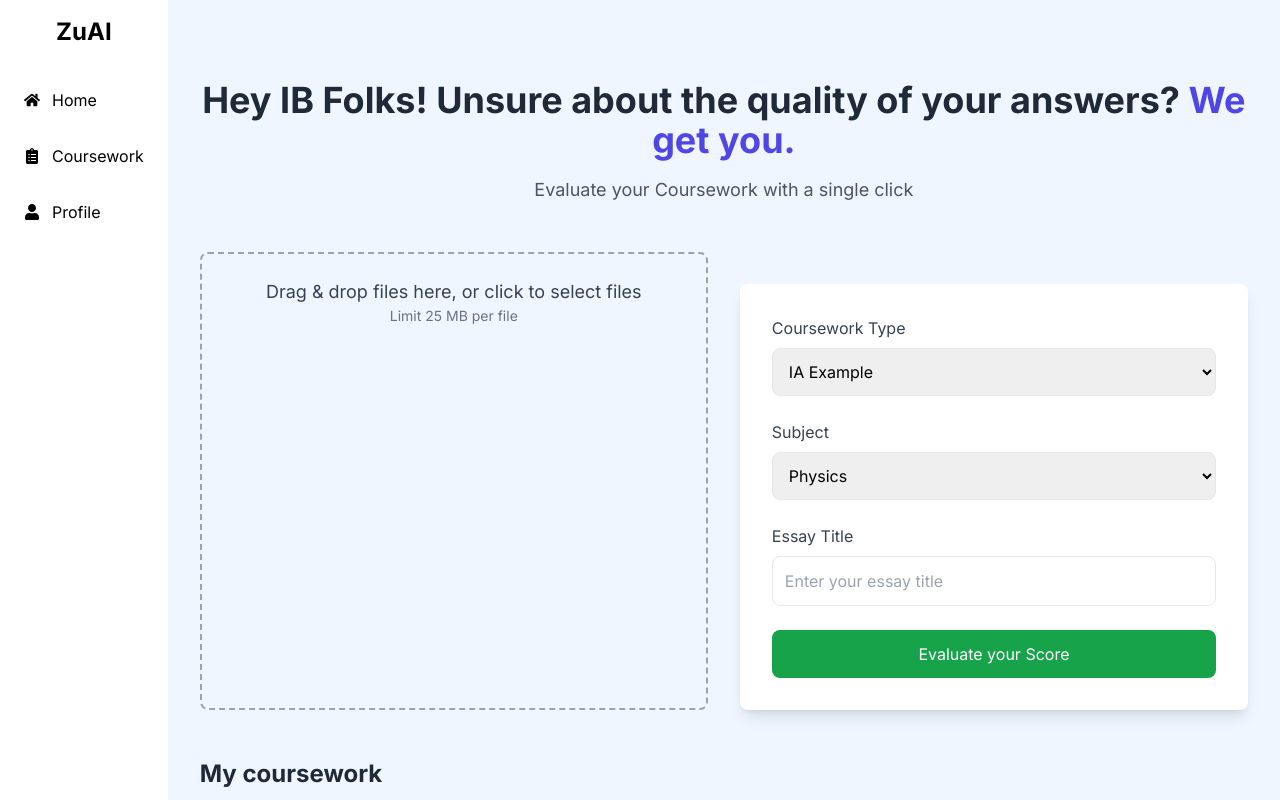
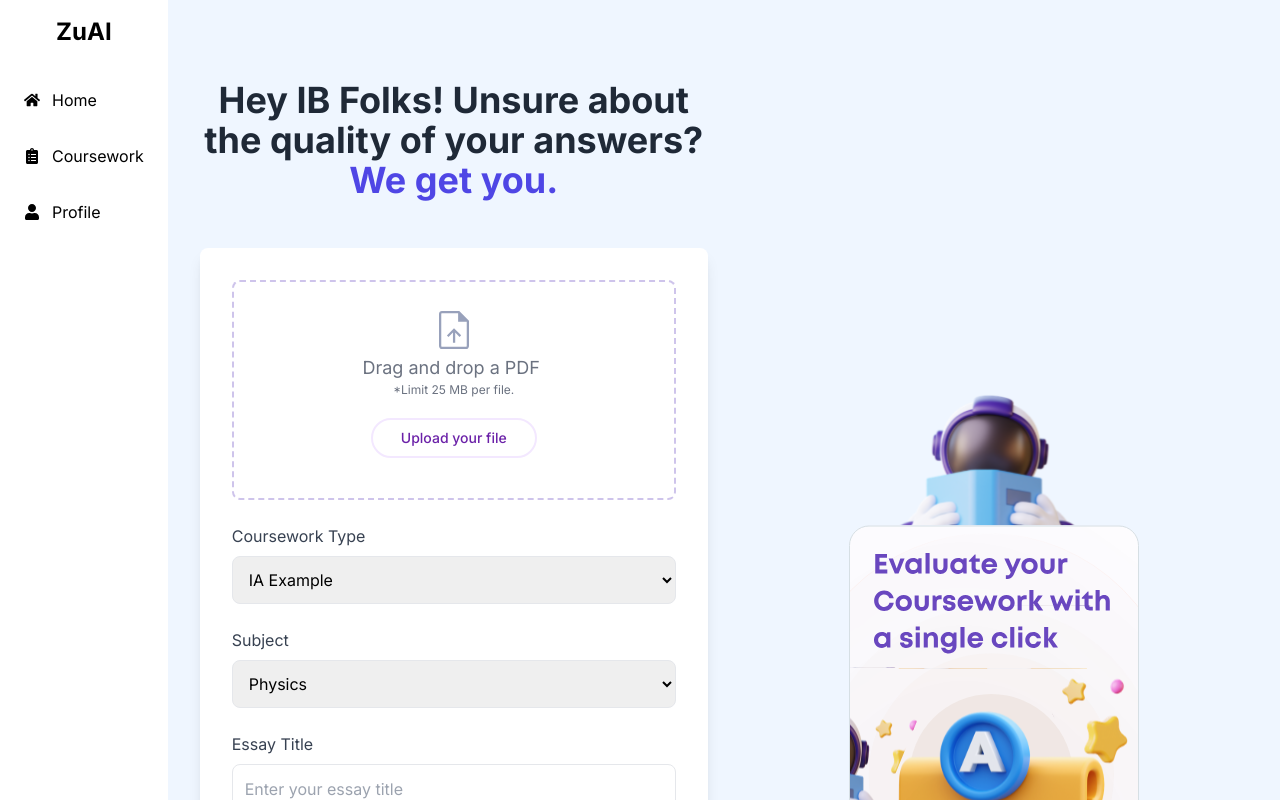
Before and after one commit to Durgesh2601/ib-coursework-evaluation, a Next.js app: page / in a window 1280 px wide. Shown: the top 800 px of the page. Built offline with nearby package versions, Linux system fonts and the light colour scheme.

Commit message:
feat: form enhancements

```diff
--- a/src/app/page.js
+++ b/src/app/page.js
@@ -4,6 +4,8 @@ import CourseworkList from "@/components/ui/CourseworkList";
 import FileUpload from "@/components/ui/FileUpload";
 import Header from "@/components/ui/Header";
 import Tabs from "@/components/ui/Tabs";
+import HomePageImg from "@/assets/img1.svg";
+import Image from "next/image";
 
 export default function Home() {
   const myCourseworkItems = [
@@ -28,12 +30,25 @@ export default function Home() {
     <main className="flex">
       <Sidebar />
       <main className="flex-1 p-4 lg:p-8 bg-blue-50 min-h-screen">
-        <Header />
-        <section className="grid grid-cols-1 lg:grid-cols-2 gap-4 lg:gap-8">
-          <FileUpload />
-          <CourseworkForm />
-        </section>
+        <div className="grid grid-cols-1 lg:grid-cols-2 gap-2 lg:gap-8">
+          {/* First Column: Header and CourseworkForm */}
+          <div>
+            <Header />
+            <CourseworkForm />
+          </div>
+          {/* Second Column: Image */}
+          <div className="flex items-end justify-center">
+            <Image
+              src={HomePageImg}
+              alt="Coursework Image"
+              width={290}
+              height={528}
+            />
+          </div>
+        </div>
+
         <CourseworkList title="My coursework" items={myCourseworkItems} />
+
         <section className="mt-6 lg:mt-12">
           <h2 className="text-2xl font-bold text-gray-800 mb-4">
             Explore coursework
--- a/src/components/ui/CourseworkForm.jsx
+++ b/src/components/ui/CourseworkForm.jsx
@@ -1,6 +1,9 @@
+import FileUpload from "./FileUpload";
+
 export default function CourseworkForm() {
   return (
     <form className="bg-white p-8 rounded-lg shadow-lg mt-8 space-y-6">
+      <FileUpload />
       <div>
         <label className="block text-gray-700 mb-2">Coursework Type</label>
         <select className="w-full p-3 border rounded-lg">
--- a/src/components/ui/FileUpload.jsx
+++ b/src/components/ui/FileUpload.jsx
@@ -1,7 +1,10 @@
-"use client"
+"use client";
 
+import Image from "next/image";
 import React, { useEffect, useState } from "react";
 import { useDropzone } from "react-dropzone";
+import FileUploadImg from "@/assets/upload_file.svg";
+import { Button } from "./button";
 
 const FileUpload = () => {
   const [files, setFiles] = useState([]);
@@ -26,13 +29,17 @@ const FileUpload = () => {
   return (
     <div
       {...getRootProps()}
-      className="border-2 border-dashed border-gray-400 p-6 rounded-lg cursor-pointer text-center hover:border-blue-500 transition"
+      className="border-2 border-dashed border-light-pink p-6 rounded-lg cursor-pointer text-center hover:border-blue-500 transition"
     >
       <input {...getInputProps()} />
-      <p className="text-lg text-gray-700">
-        Drag & drop files here, or click to select files
-      </p>
-      <p className="text-sm text-gray-500">Limit 25 MB per file</p>
+      <div className="flex justify-center">
+        <Image src={FileUploadImg} alt="File-upload" />
+      </div>
+      <p className="text-lg text-gray-500">Drag and drop a PDF  </p>
+      <p className="text-xs text-gray-500">*Limit 25 MB per file.</p>
+      <div className="mt-5">
+        <Button variant="primary">Upload your file</Button>
+      </div>
       <ul className="mt-4 space-y-2">
         {files.map((file, index) => (
           <li key={index} className="text-gray-800">
--- a/src/components/ui/Header.jsx
+++ b/src/components/ui/Header.jsx
@@ -5,9 +5,9 @@ export default function Header() {
         Hey IB Folks! Unsure about the quality of your answers?{" "}
         <span className="text-indigo-600">We get you.</span>
       </h1>
-      <p className="text-lg text-gray-600">
+      {/* <p className="text-lg text-gray-600">
         Evaluate your Coursework with a single click
-      </p>
+      </p> */}
     </header>
   );
 }
--- a/src/components/ui/button.jsx
+++ b/src/components/ui/button.jsx
@@ -1,26 +1,30 @@
-import * as React from "react"
-import { Slot } from "@radix-ui/react-slot"
+import * as React from "react";
+import { Slot } from "@radix-ui/react-slot";
 import { cva } from "class-variance-authority";
 
-import { cn } from "@/lib/utils"
+import { cn } from "@/lib/utils";
 
 const buttonVariants = cva(
   "inline-flex items-center justify-center whitespace-nowrap rounded-md text-sm font-medium ring-offset-white transition-colors focus-visible:outline-none focus-visible:ring-2 focus-visible:ring-gray-950 focus-visible:ring-offset-2 disabled:pointer-events-none disabled:opacity-50 dark:ring-offset-gray-950 dark:focus-visible:ring-gray-300",
   {
     variants: {
       variant: {
-        default: "bg-gray-900 text-gray-50 hover:bg-gray-900/90 dark:bg-gray-50 dark:text-gray-900 dark:hover:bg-gray-50/90",
+        default:
+          "bg-gray-900 text-gray-50 hover:bg-gray-900/90 dark:bg-gray-50 dark:text-gray-900 dark:hover:bg-gray-50/90",
+        primary:
+          "bg-white text-purple-800 border-2 border-purple-100 rounded-full hover:bg-purple-50",
         destructive:
           "bg-red-500 text-gray-50 hover:bg-red-500/90 dark:bg-red-900 dark:text-gray-50 dark:hover:bg-red-900/90",
         outline:
           "border border-gray-200 bg-white hover:bg-gray-100 hover:text-gray-900 dark:border-gray-800 dark:bg-gray-950 dark:hover:bg-gray-800 dark:hover:text-gray-50",
         secondary:
           "bg-gray-100 text-gray-900 hover:bg-gray-100/80 dark:bg-gray-800 dark:text-gray-50 dark:hover:bg-gray-800/80",
-        ghost: "hover:bg-gray-100 hover:text-gray-900 dark:hover:bg-gray-800 dark:hover:text-gray-50",
+        ghost:
+          "hover:bg-gray-100 hover:text-gray-900 dark:hover:bg-gray-800 dark:hover:text-gray-50",
         link: "text-gray-900 underline-offset-4 hover:underline dark:text-gray-50",
       },
       size: {
-        default: "h-10 px-4 py-2",
+        default: "h-10 px-7 py-2",
         sm: "h-9 rounded-md px-3",
         lg: "h-11 rounded-md px-8",
         icon: "h-10 w-10",
@@ -31,17 +35,20 @@ const buttonVariants = cva(
       size: "default",
     },
   }
-)
+);
 
-const Button = React.forwardRef(({ className, variant, size, asChild = false, ...props }, ref) => {
-  const Comp = asChild ? Slot : "button"
-  return (
-    (<Comp
-      className={cn(buttonVariants({ variant, size, className }))}
-      ref={ref}
-      {...props} />)
-  );
-})
-Button.displayName = "Button"
+const Button = React.forwardRef(
+  ({ className, variant, size, asChild = false, ...props }, ref) => {
+    const Comp = asChild ? Slot : "button";
+    return (
+      <Comp
+        className={cn(buttonVariants({ variant, size, className }))}
+        ref={ref}
+        {...props}
+      />
+    );
+  }
+);
+Button.displayName = "Button";
 
-export { Button, buttonVariants }
+export { Button, buttonVariants };
--- a/tailwind.config.js
+++ b/tailwind.config.js
@@ -2,10 +2,10 @@
 module.exports = {
   darkMode: ["class"],
   content: [
-    './pages/**/*.{js,jsx}',
-    './components/**/*.{js,jsx}',
-    './app/**/*.{js,jsx}',
-    './src/**/*.{js,jsx}',
+    "./pages/**/*.{js,jsx}",
+    "./components/**/*.{js,jsx}",
+    "./app/**/*.{js,jsx}",
+    "./src/**/*.{js,jsx}",
   ],
   prefix: "",
   theme: {
@@ -31,7 +31,10 @@ module.exports = {
         "accordion-down": "accordion-down 0.2s ease-out",
         "accordion-up": "accordion-up 0.2s ease-out",
       },
+      colors: {
+        "light-pink": "#CEC4EB",
+      },
     },
   },
   plugins: [require("tailwindcss-animate")],
-}
+};
```
Also changed, not shown: src/assets/img1.svg (added), src/assets/upload_file.svg (added).
